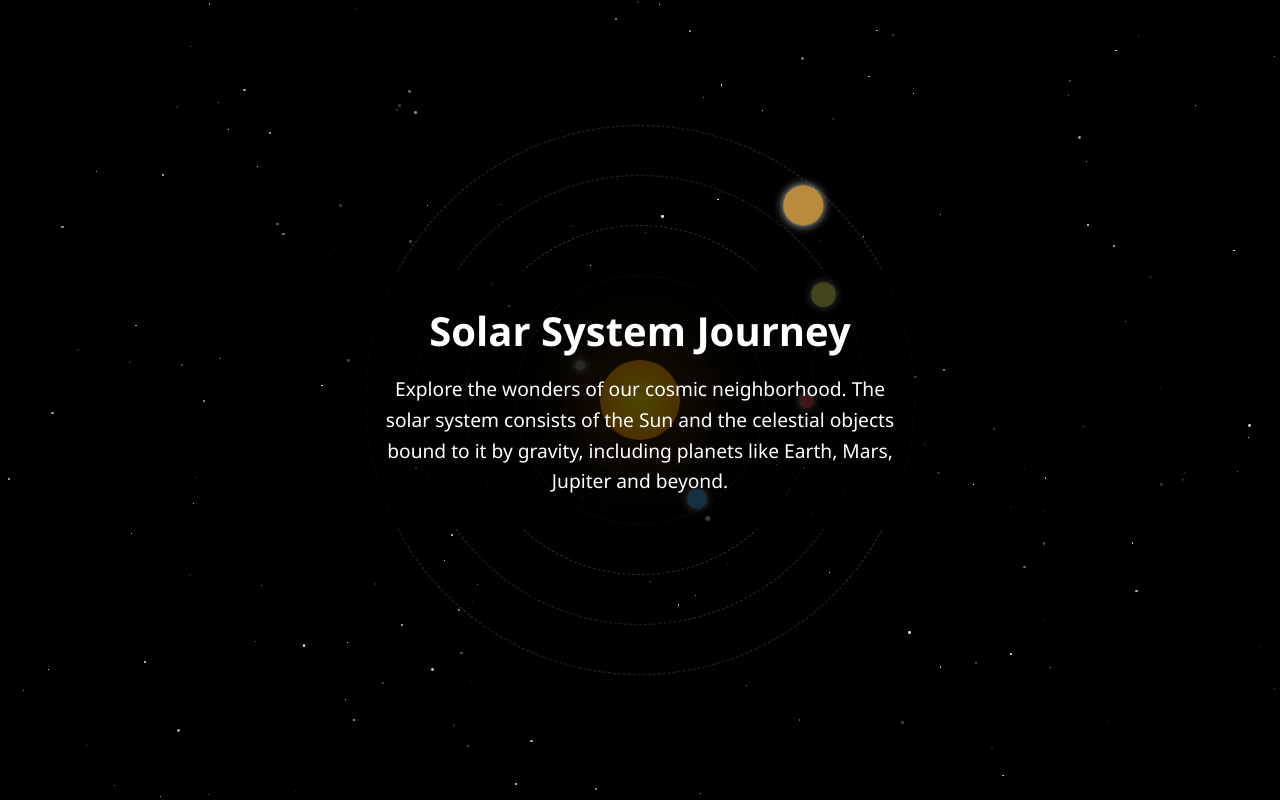
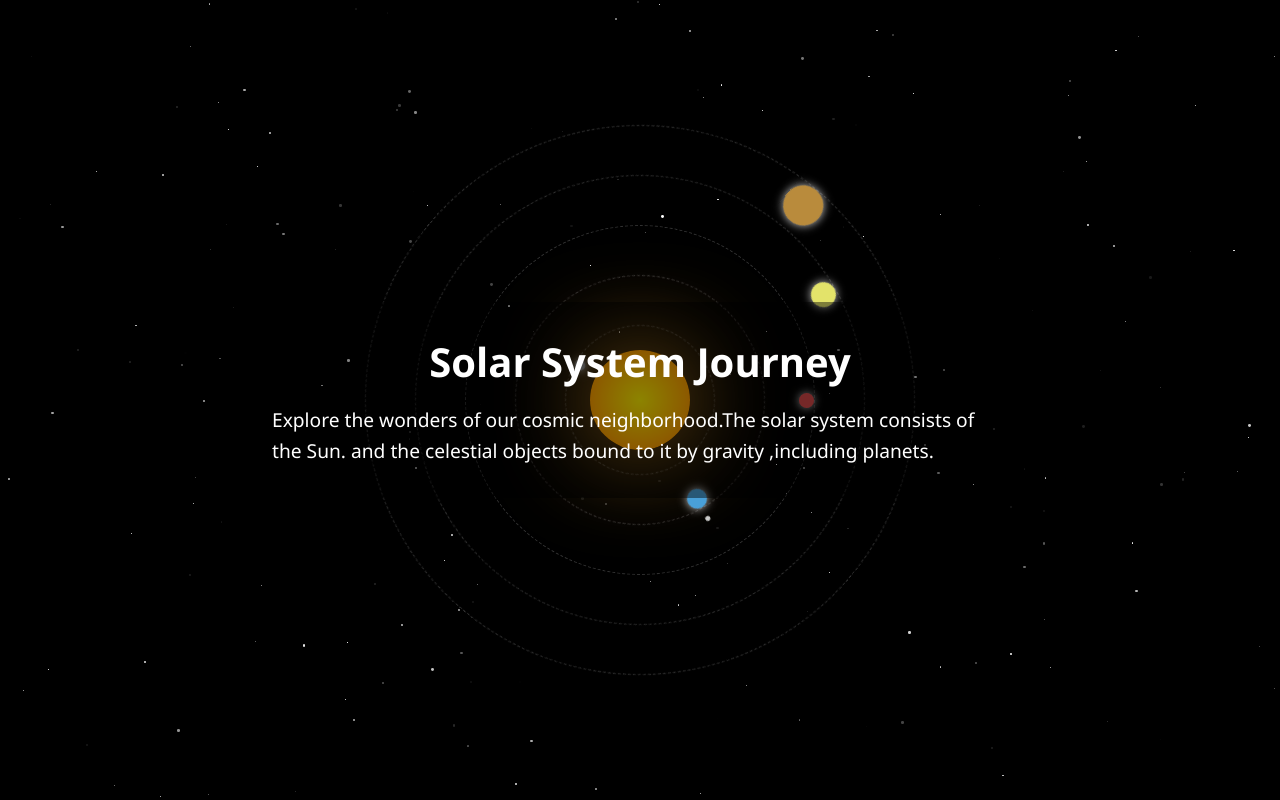
Before and after one commit to OSE-oz/Plane-info, a plain HTML site: page index.html in a window 1280 px wide. Shown: the top 800 px of the page. Drawn offline with Linux system fonts and the light colour scheme.

Commit message:
new update

```diff
--- a/index.html
+++ b/index.html
@@ -43,7 +43,9 @@
     <div class="content-overlay">
         <div class="text-container">
             <h1>Solar System Journey</h1>
-            <p>Explore the wonders of our cosmic neighborhood. The solar system consists of the Sun and the celestial objects bound to it by gravity, including planets like Earth, Mars, Jupiter and beyond.</p>
+            <p>Explore the wonders of our cosmic neighborhood.The solar system consists of the Sun.
+              and the celestial objects bound to it by gravity
+             ,including planets.</p>
 
 </header>
 
--- a/style.css
+++ b/style.css
@@ -41,22 +41,23 @@
             pointer-events: none;
         }
         .text-container {
-            background-color: rgba(0, 0, 0, 0.7);
+            background-color: rgba(0, 0, 0, 0.452);
             padding: 2rem;
             border-radius: 15px;
-            max-width: 600px;
+            max-width: 800px;
             text-align: center;
             pointer-events: auto;
         }
          .text-container h1 {
             font-size: 2.5rem;
             margin-bottom: 1rem;
-            color: #fff;
+            color: #ffffff;
         }
 
         .text-container p {
             font-size: 1.2rem;
             line-height: 1.6;
+            text-align: left;
         }
             .edit-container {
             position: fixed;
@@ -64,25 +65,13 @@
             right: 20px;
             z-index: 10;
         }
-        .edit-button {
-            background: rgba(255, 255, 255, 0.2);
-            border: 1px solid rgba(255, 255, 255, 0.5);
-            color: white;
-            padding: 10px 20px;
-            border-radius: 5px;
-            cursor: pointer;
-            transition: all 0.3s ease;
-        }
-        .edit-button:hover {
-            background: rgba(255, 255, 255, 0.4);
-        }
         .sun {
             position: absolute;
             top: 50%;
             left: 50%;
             transform: translate(-50%, -50%);
-            width: 80px;
-            height: 80px;
+            width: 100px;
+            height: 100px;
             background: radial-gradient(circle, #fff000, #ff8000);
             border-radius: 50%;
             box-shadow: 0 0 80px rgba(255, 140, 0, 0.8);
@@ -103,7 +92,7 @@
             z-index: 1;
         }
 /* planet styles */
-                .planets-container {
+        .planets-container {
             display: flex;
             flex-wrap: wrap;
             justify-content: center;
```
